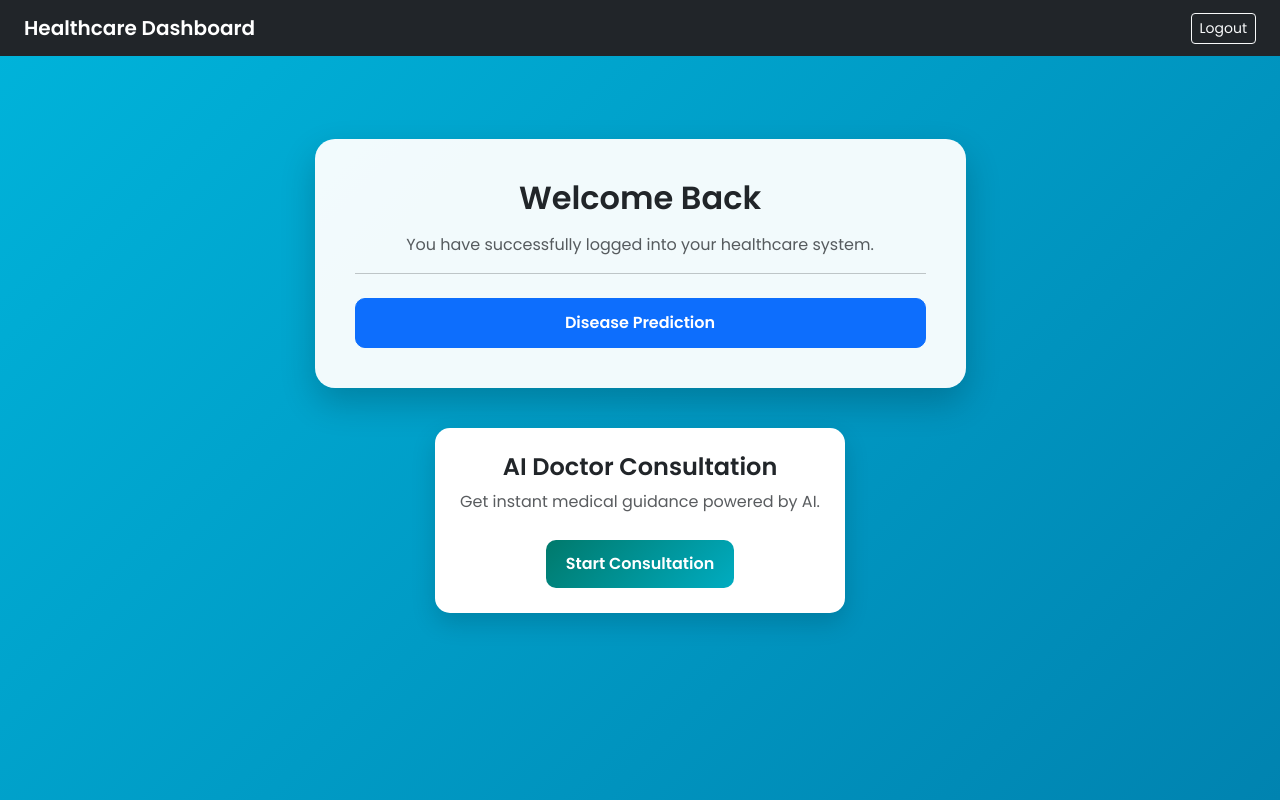
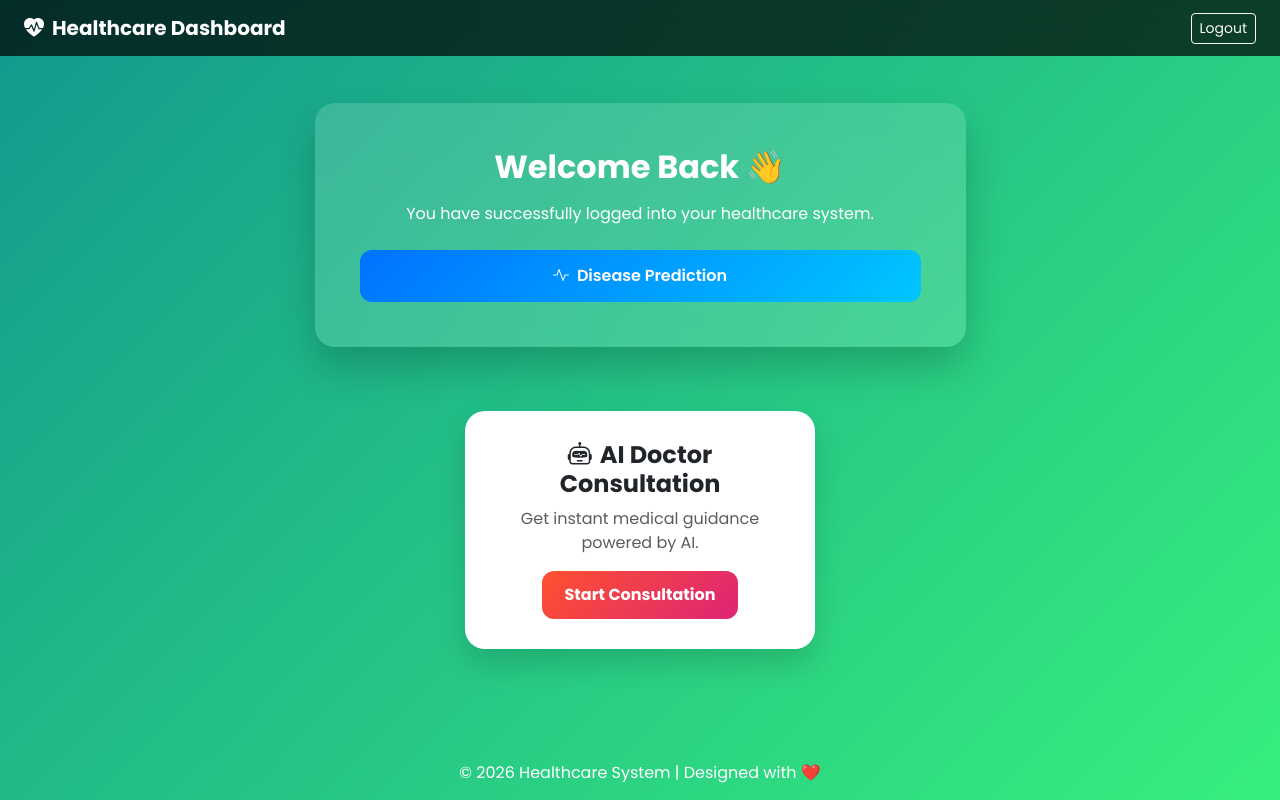
Before and after one commit to ranisumbul7/Disease-Medicine-Recommendation-System, a Flask app: page /dashboard in a window 1280 px wide. Run offline with Flask 3, Linux system fonts and the light colour scheme; parts of the project's set-up code (start-up, migrations or seed data) failed here and were passed over.

Commit message:
your message

```diff
--- /dev/null
+++ b/static/css/dashboard.css
@@ -0,0 +1,83 @@
+body {
+            font-family: 'Poppins', sans-serif;
+            background: linear-gradient(135deg, #11998e, #38ef7d);
+            min-height: 100vh;
+            display: flex;
+            flex-direction: column;
+        }
+
+        .navbar {
+            backdrop-filter: blur(15px);
+            background: rgba(0, 0, 0, 0.7) !important;
+        }
+
+        .main-card {
+            background: rgba(255, 255, 255, 0.15);
+            backdrop-filter: blur(20px);
+            border-radius: 20px;
+            padding: 45px;
+            box-shadow: 0 20px 40px rgba(0,0,0,0.2);
+            color: white;
+            transition: 0.4s ease;
+        }
+
+        .main-card:hover {
+            transform: translateY(-8px);
+        }
+
+        .btn-custom {
+            padding: 14px;
+            font-weight: 600;
+            border-radius: 12px;
+            transition: 0.3s ease;
+        }
+
+        .btn-primary {
+            background: linear-gradient(135deg, #0072ff, #00c6ff);
+            border: none;
+        }
+
+        .btn-primary:hover {
+            box-shadow: 0 8px 20px rgba(0,0,0,0.3);
+        }
+
+        .ai-section {
+            margin-top: 40px;
+            text-align: center;
+        }
+
+        .ai-card {
+            background: white;
+            padding: 30px;
+            border-radius: 20px;
+            box-shadow: 0 15px 30px rgba(0,0,0,0.15);
+            display: inline-block;
+            transition: 0.4s ease;
+            max-width: 350px;
+        }
+
+        .ai-card:hover {
+            transform: scale(1.08);
+        }
+
+        .ai-btn {
+            display: inline-block;
+            padding: 12px 22px;
+            background: linear-gradient(135deg, #ff512f, #dd2476);
+            color: white;
+            text-decoration: none;
+            border-radius: 12px;
+            font-weight: bold;
+            transition: 0.3s ease;
+        }
+
+        .ai-btn:hover {
+            box-shadow: 0 8px 20px rgba(0, 0, 0, 0.3);
+        }
+
+        footer {
+            text-align: center;
+            padding: 15px;
+            color: white;
+            margin-top: auto;
+        }
--- a/static/css/style.css
+++ b/static/css/style.css
@@ -1,6 +1,6 @@
 /* ===== Animated Background Gradient ===== */
 body {
-    background: linear-gradient(-45deg, #00f2fe, #00f2fe, #0f2027, #203a43);
+    background: linear-gradient(-45deg, #00f2fe, #00f2fe, #17b2f5, #09f071);
     background-size: 400% 400%;
     animation: gradientBG 12s ease infinite;
     font-family: 'Segoe UI', sans-serif;
--- a/templates/dashboard.html
+++ b/templates/dashboard.html
@@ -9,105 +9,44 @@
     <link href="https://cdn.jsdelivr.net/npm/bootstrap@5.3.2/dist/css/bootstrap.min.css" rel="stylesheet">
 
     <!-- Google Font -->
-    <link href="https://fonts.googleapis.com/css2?family=Poppins:wght@300;400;600&display=swap" rel="stylesheet">
+    <link href="https://fonts.googleapis.com/css2?family=Poppins:wght@300;400;600;700&display=swap" rel="stylesheet">
 
-    <style>
-        body {
-            font-family: 'Poppins', sans-serif;
-            background: linear-gradient(135deg, #00b4db, #0083b0);
-            min-height: 100vh;
-        }
+    <!-- Bootstrap Icons -->
+    <link href="https://cdn.jsdelivr.net/npm/bootstrap-icons@1.11.1/font/bootstrap-icons.css" rel="stylesheet">
 
-        .navbar {
-            backdrop-filter: blur(10px);
-        }
+<link rel="stylesheet" href="{{ url_for('static', filename='css/dashboard.css') }}">
 
-        .main-card {
-            background: rgba(255, 255, 255, 0.95);
-            border-radius: 20px;
-            padding: 40px;
-            box-shadow: 0 15px 35px rgba(0,0,0,0.2);
-            transition: 0.3s ease;
-        }
-
-        .main-card:hover {
-            transform: translateY(-5px);
-        }
-
-        .btn-custom {
-            padding: 12px;
-            font-weight: 600;
-            border-radius: 10px;
-            transition: 0.3s ease;
-        }
-
-        .btn-custom:hover {
-            transform: translateY(-3px);
-        }
-
-        .ai-section {
-            margin-top: 40px;
-            text-align: center;
-        }
-
-        .ai-card {
-            background: white;
-            padding: 25px;
-            border-radius: 15px;
-            box-shadow: 0 10px 25px rgba(0,0,0,0.15);
-            display: inline-block;
-            transition: 0.3s ease;
-        }
-
-        .ai-card:hover {
-            transform: scale(1.05);
-        }
-
-        .ai-btn {
-            display: inline-block;
-            padding: 12px 20px;
-            background: linear-gradient(135deg, #00796b, #00acc1);
-            color: white;
-            text-decoration: none;
-            border-radius: 10px;
-            font-weight: bold;
-            transition: 0.3s ease;
-            margin-top: 10px;
-        }
-
-        .ai-btn:hover {
-            box-shadow: 0 8px 20px rgba(0, 0, 0, 0.3);
-        }
-    </style>
 </head>
 
 <body>
 
-<nav class="navbar navbar-dark bg-dark px-4">
-    <span class="navbar-brand fw-bold">Healthcare Dashboard</span>
+<nav class="navbar navbar-dark px-4">
+    <span class="navbar-brand fw-bold">
+        <i class="bi bi-heart-pulse-fill me-2"></i>Healthcare Dashboard
+    </span>
     <a href="/logout" class="btn btn-outline-light btn-sm">Logout</a>
 </nav>
 
 <div class="container d-flex justify-content-center align-items-center" style="min-height: 80vh;">
-    <div class="col-md-7">
-        <div class="main-card text-center">
-            <h2 class="mb-3 fw-bold">Welcome Back</h2>
-            <p class="text-muted">You have successfully logged into your healthcare system.</p>
+    <div class="col-md-7 text-center">
 
-            <hr>
+        <div class="main-card">
+            <h2 class="mb-3 fw-bold">Welcome Back 👋</h2>
+            <p class="mb-4">You have successfully logged into your healthcare system.</p>
 
             <div class="d-grid gap-3 mt-4">
                 <a href="/healthcare" class="btn btn-primary btn-custom">
-                    Disease Prediction
+                    <i class="bi bi-activity me-2"></i>Disease Prediction
                 </a>
-
             </div>
         </div>
 
         <!-- AI Doctor Section -->
         <div class="ai-section">
-            <div class="ai-card">
-                <h4 class="fw-bold">AI Doctor Consultation</h4>
+            <div class="ai-card mt-4">
+                <h4 class="fw-bold mb-2">
+                    <i class="bi bi-robot me-2"></i>AI Doctor Consultation
+                </h4>
                 <p class="text-muted">Get instant medical guidance powered by AI.</p>
                 <a href="/ai-doctor" class="ai-btn">Start Consultation</a>
             </div>
@@ -116,5 +55,9 @@
     </div>
 </div>
 
+<footer>
+    © 2026 Healthcare System | Designed with ❤️
+</footer>
+
 </body>
 </html>
```
Also changed, not shown: static/css/ai_doctor.css (added, +142 -0 lines), templates/ai_doctor.html (+1 -144 lines), templates/contact.html (+8 -7 lines).
